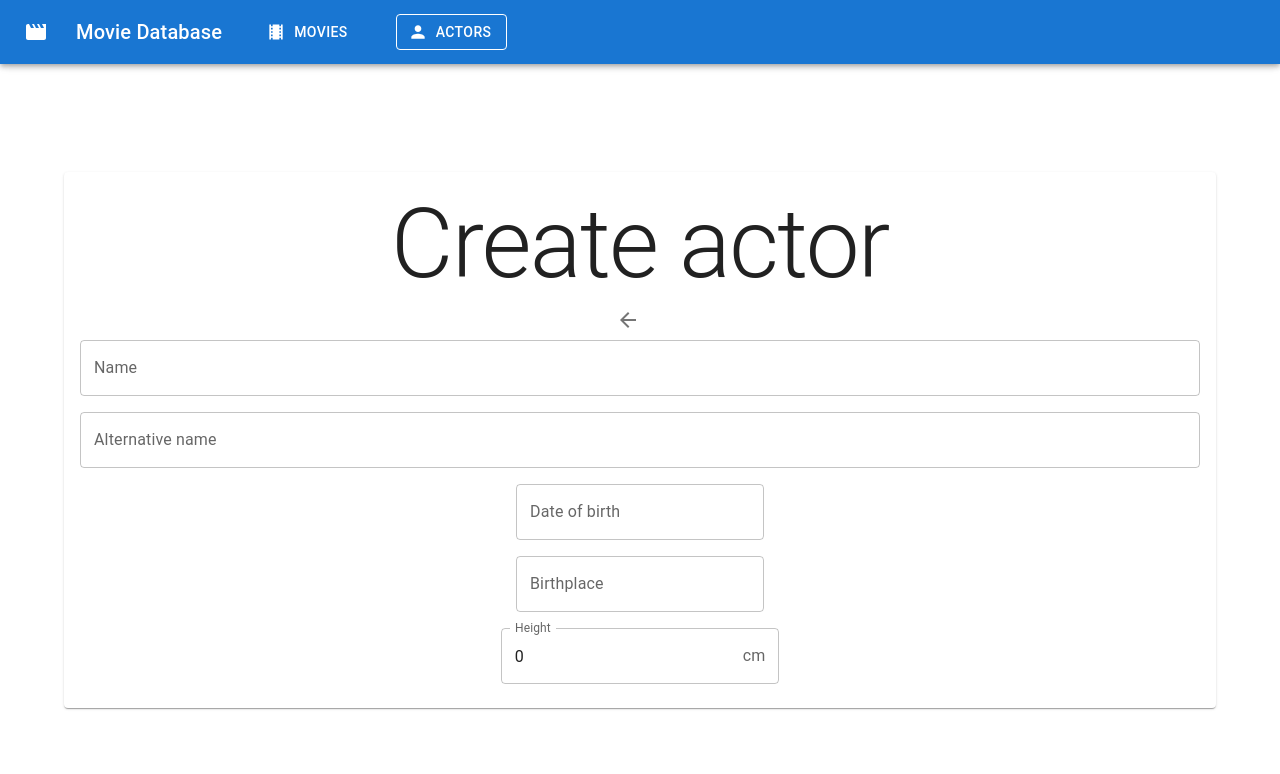
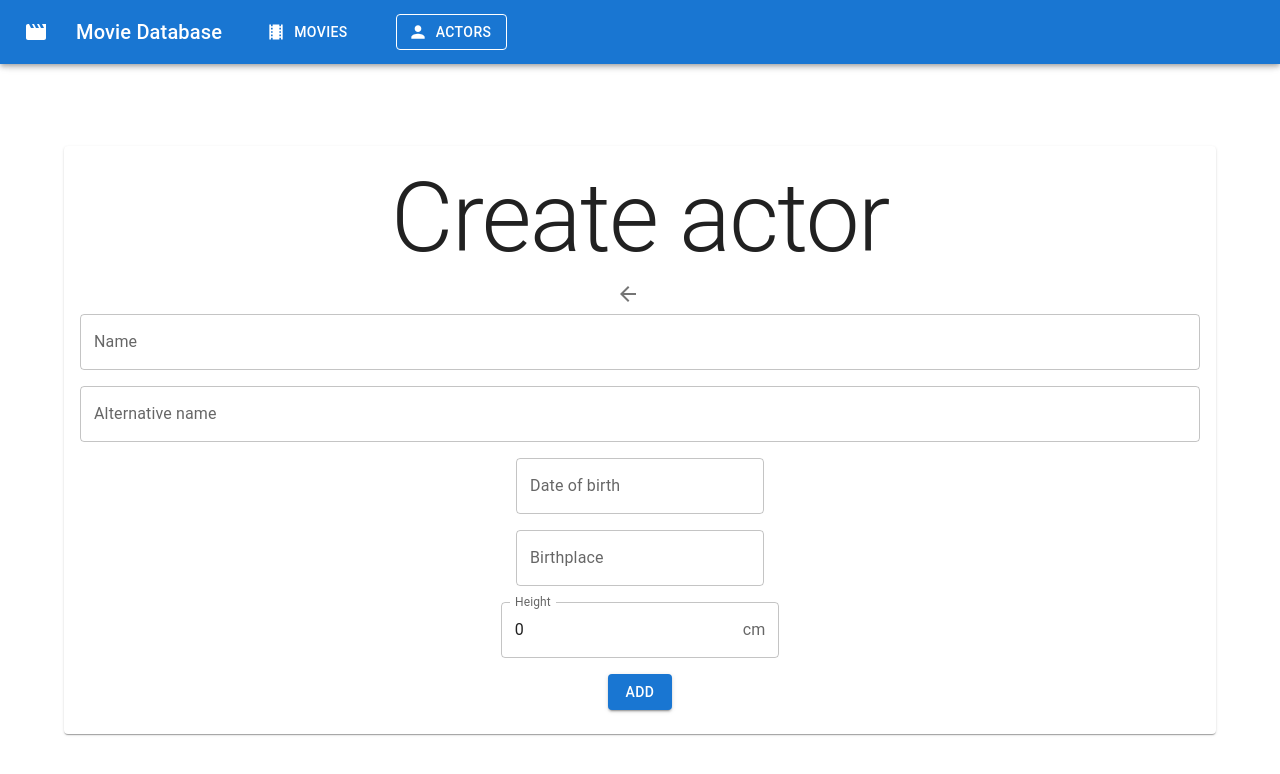
Before and after one commit to UBB-SDI-23/lab-5x-AlexPop28-frontend, a React (Vite) app: page /actors/add in a window 1280 px wide. Shown: the top 774 px of the page. Built offline with nearby package versions, Linux system fonts and the light colour scheme; no server answers; what material-ui-confirm would draw is missing.

Commit message:
Fix ActorCreate

```diff
--- a/src/pages/actors/ActorCreate.tsx
+++ b/src/pages/actors/ActorCreate.tsx
@@ -1,5 +1,6 @@
 import ArrowBackIcon from "@mui/icons-material/ArrowBack";
 import {
+  Button,
   Card,
   CardContent,
   Container,
@@ -26,17 +27,17 @@ export const ActorCreate = () => {
   const navigate = useNavigate();
   const axios = useAxios();
 
+  const onSubmit = async () => {
+    try {
+      const { data, status } = await axios.post(`/actors/`, actor);
+      navigate(`/actors/${data.id}/details`);
+    } catch (error) {
+      console.log(error);
+    }
+  };
+
   const editForm = (
-    <GridLayout
-      onSubmit={async () => {
-        try {
-          const { data, status } = await axios.post(`/actors/`, actor);
-          navigate(`/actors/${data.id}/details`);
-        } catch (error) {
-          console.log(error);
-        }
-      }}
-    >
+    <GridLayout>
       <TextField
         label="Name"
         value={actor.name}
@@ -78,6 +79,9 @@ export const ActorCreate = () => {
           endAdornment: <InputAdornment position="end">cm</InputAdornment>,
         }}
       />
+      <Button variant="contained" color="primary" onClick={onSubmit}>
+        Add
+      </Button>
     </GridLayout>
   );
 
```
